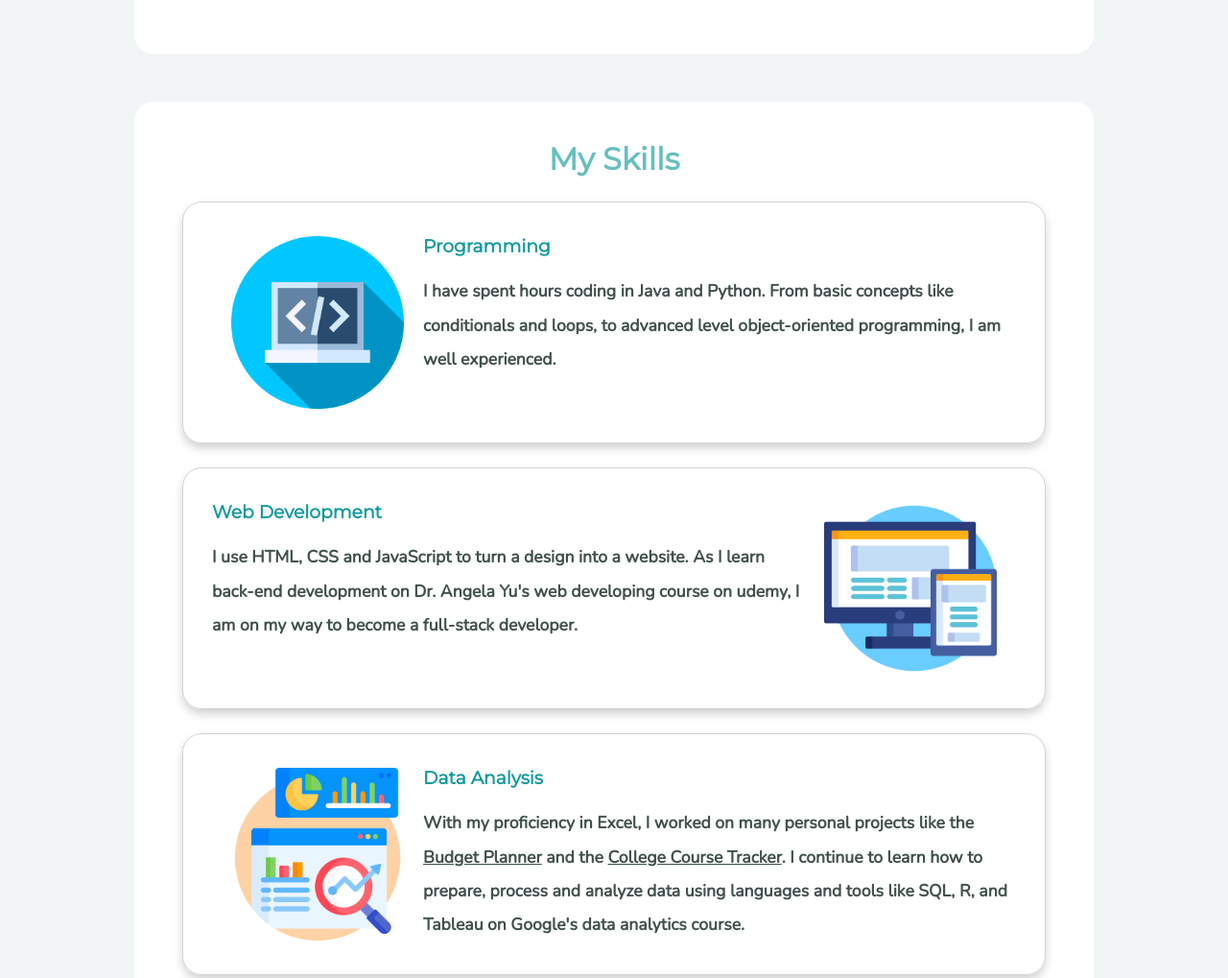
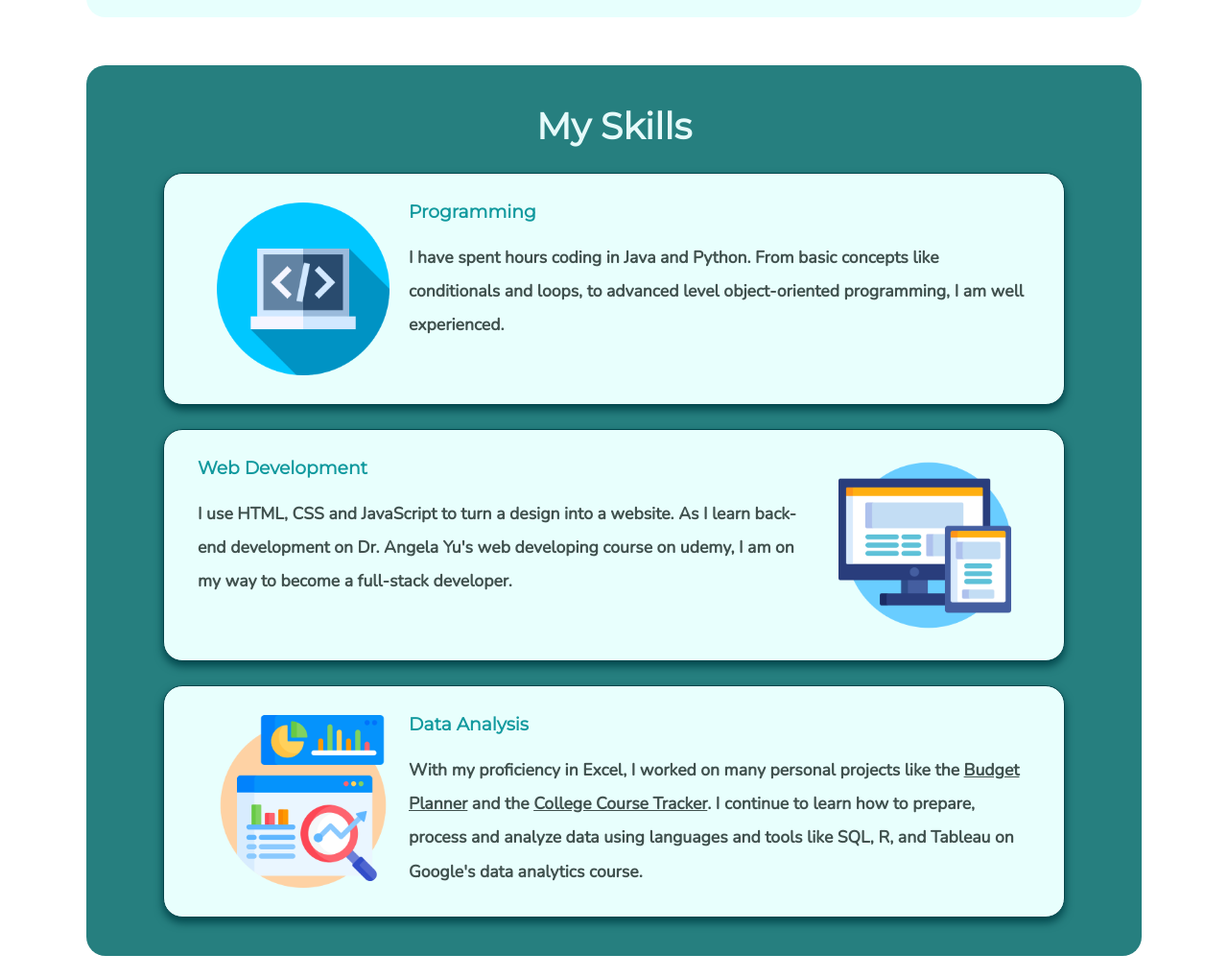
Before and after one commit to mdgolamfardin/Portfolio-Website, a plain HTML site: page index.html in a window 1280 px wide. Shown: the part 1501-2520 px from the top of the page at 96% size. Drawn offline with nearby package versions, Linux system fonts and the light colour scheme; a web font is replaced by a local one.

Commit message:
Update styles.css

```diff
--- a/css/styles.css
+++ b/css/styles.css
@@ -1,5 +1,5 @@
 body {
-  background-color: rgb(241, 245, 245);
+  background-color: white;
   text-align: center;
   margin: 0;
   font-family: Nunito, sans-serif;
@@ -22,7 +22,7 @@ p {
 h1 {
   color: #66BFBF;
   font-family: Sacramento, cursive;
-  font-size: 5.0rem;
+  font-size: 6.0rem;
   margin: 50px auto 0 auto;
   animation-name: emerge;
   animation-duration: 1s;
@@ -57,8 +57,8 @@ hr {
 /************************* Class Selectors **********************************/
 
 .about {
+  background-color: #E7FFFD;
   padding: 40px 150px;
-  background-color: white;
   border-radius: 20px;
 }
 
@@ -82,18 +82,21 @@ hr {
 .contents {
   margin: 30px 0;
   display: inline-flex;
-  width: 1000px;
+  width: 1100px;
   flex-direction: column;
   gap: 50px;
 }
 
 .contents section {
-  background-color: white;
   border-radius: 20px;
 }
 
+.contents section:nth-child(Even) h2{
+  color: rgb(230, 250, 250);
+}
 .contents h2 {
   margin: 0;
+  font-size: 38px;
 }
 
 .credit {
@@ -194,8 +197,9 @@ hr {
 }
 
 .skills {
+  background-color: #267f7f;
   overflow-x: hidden;
-  padding: 40px 50px;
+  padding: 40px 80px;
   display: flex;
   flex-direction: column;
   gap: 25px;
@@ -203,16 +207,21 @@ hr {
 }
 
 .skills div {
+  background-color: #e8fffd;
   position: relative;
-  border: solid 0.5px lightgray;
-  padding: 15px 30px;
+  border: solid 0.5px rgb(0, 69, 75);
+  padding: 10px 35px;
   border-radius: 20px;
   text-align: left;
-  box-shadow: 0 5px 10px lightgray;
+  box-shadow: 0 5px 10px rgb(0, 69, 75);
   /* to be added later
   animation-name: skillAnimation;
   animation-duration: 1s; */
 }
+
+/* .skills div p {
+  color: white;
+} */
 
 
 .skills div:nth-child(Odd) {
```
